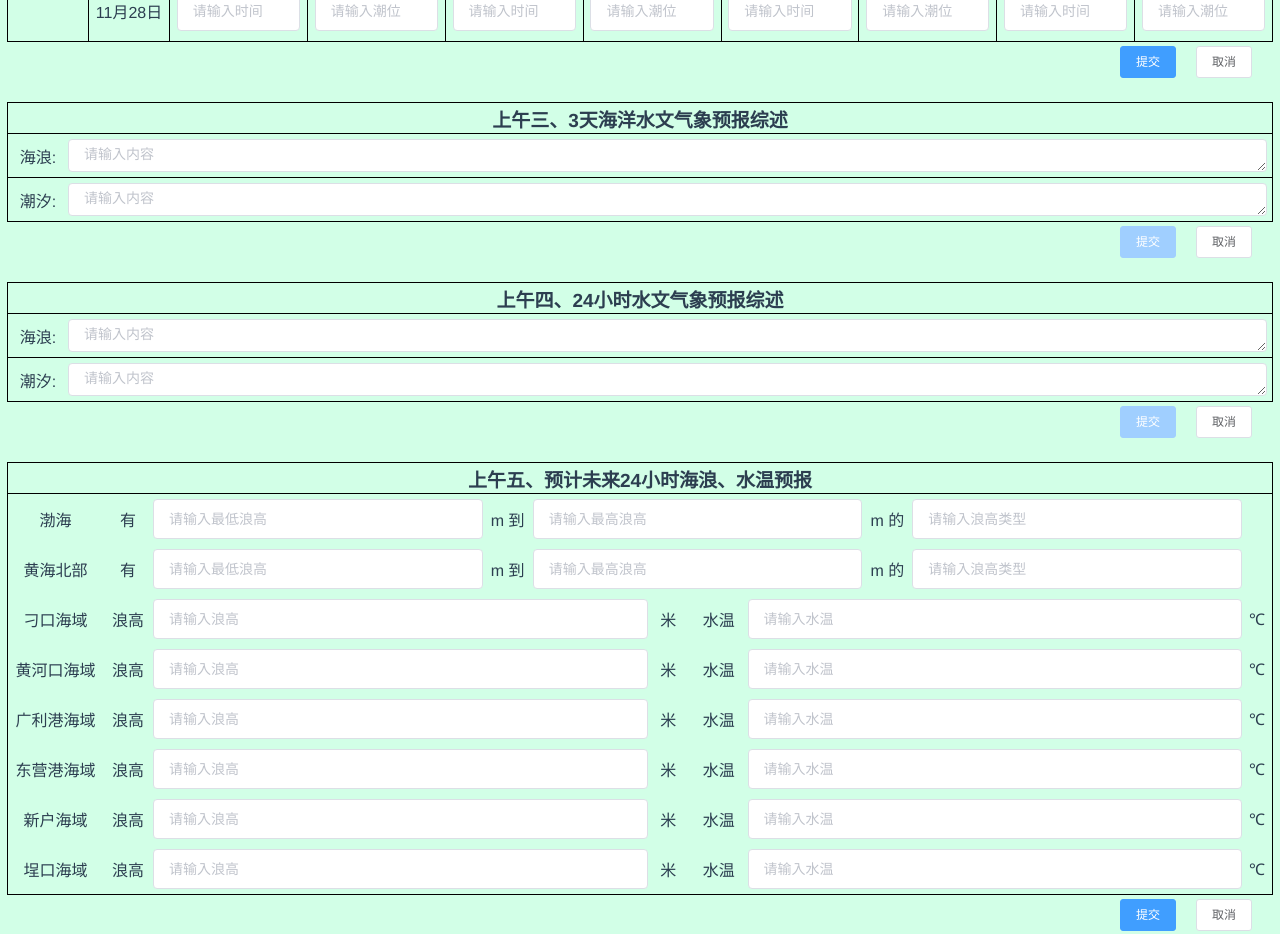
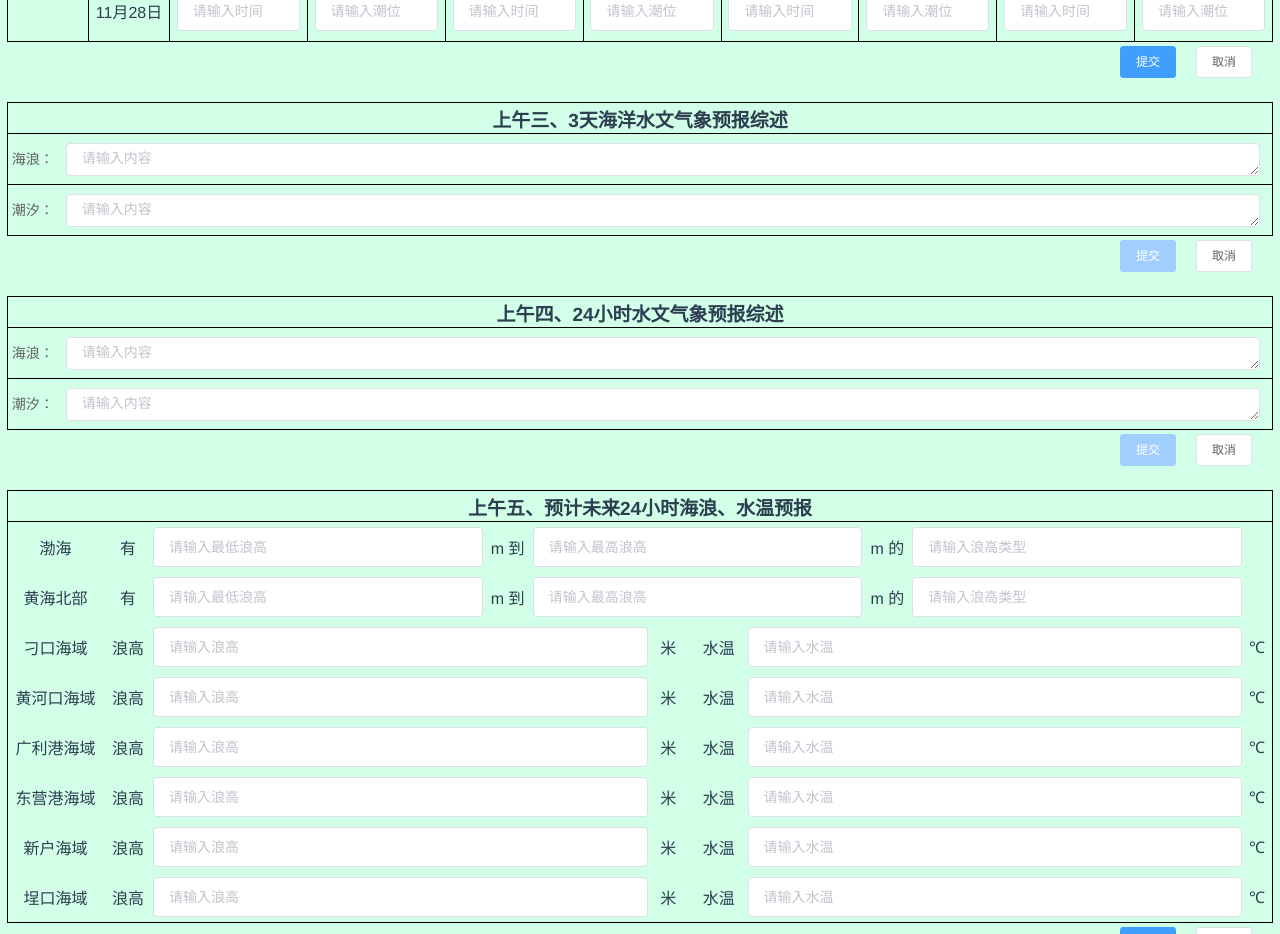
Before and after one commit to DirtyIndustry/am-shortterm-table, a Vue app: page /#/ in a window 1280 px wide. Shown: the part 1340-2274 px from the top of the page. Built offline with nearby package versions, Linux system fonts and the light colour scheme; no server answers.

Commit message:
table 3 4 validation.

```diff
--- a/src/components/AmShortTable3and4.vue
+++ b/src/components/AmShortTable3and4.vue
@@ -1,20 +1,14 @@
 <template>
     <div class="container">
         <div class="header-row border-bottom border-top border-left border-right">{{title}}</div>
-        <div class="table-body border-left border-right border-bottom">
-            <div class="table-body-row border-bottom">
-                <div class="table-body-row-header">海浪:</div>
-                <div class="table-body-row-content">
-                    <el-input type="textarea" autosize placeholder="请输入内容" v-model="localupperstring" :disabled="!editable || !iswindwave" @change="checkSubmit"></el-input>
-                </div>
-            </div>
-            <div class="table-body-row">
-                <div class="table-body-row-header">潮汐:</div>
-                <div class="table-body-row-content">
-                    <el-input type="textarea" autosize placeholder="请输入内容" v-model="locallowerstring" :disabled="!editable || !istide" @change="checkSubmit"></el-input>
-                </div>
-            </div>
-        </div>
+        <el-form class="table-body border-left border-right border-bottom" label-width="60px" status-icon :model="this" :rules="rules" ref="form">
+            <el-form-item class="table-body-row border-bottom" label="海浪：" prop="localupperstring">
+                <el-input class="input" type="textarea" autosize placeholder="请输入内容" v-model="localupperstring" :disabled="!editable || !iswindwave" @change="checkSubmit"></el-input>
+            </el-form-item>
+            <el-form-item class="table-body-row" label="潮汐：" prop="locallowerstring">
+                <el-input class="input" type="textarea" autosize placeholder="请输入内容" v-model="locallowerstring" :disabled="!editable || !istide" @change="checkSubmit"></el-input>
+            </el-form-item>
+        </el-form>
         <div class="button-row">
             <div class="separator-horizontal"></div>
             <el-button size="small" @click="cancelClick">取消</el-button>
@@ -40,7 +34,10 @@ export default class AmShortTable3and4 extends Vue {
     private myThis: any = this
     private localupperstring = ''
     private locallowerstring = ''
-
+    private rules = {
+        localupperstring: [{validator: this.validateWave, trigger: 'blur'}],
+        locallowerstring: [{validator: this.validateTide, trigger: 'blur'}]
+    }
     private get editable() {
         if (this.coltime.getFullYear() < new Date().getFullYear()) {
             return false
@@ -53,12 +50,7 @@ export default class AmShortTable3and4 extends Vue {
         }
     }
     public submitClick() {
-        if (this.checkValidate() === false) {
-            this.myThis.$notify.error({
-                title: '错误',
-                message: '数值不能为空'
-            })
-        } else if (this.iNeedSubmit === true) {
+        if (this.iNeedSubmit === true && this.checkValidate() === true) {
             this.valueChange()
         }
     }
@@ -90,13 +82,35 @@ export default class AmShortTable3and4 extends Vue {
     private needSubmitChange(value: boolean) {
         return value
     }
+    private validateWave(rule: any, value: string, callback: any) {
+        if (this.usertype !== 'fl') {
+            callback()
+        } else if (!value) {
+            callback(new Error(' '))
+        } else if (value === '-') {
+            callback()
+        } else {
+            callback()
+        }
+    }
+    private validateTide(rule: any, value: string, callback: any) {
+        if (this.usertype !== 'cx') {
+            callback()
+        } else if (!value) {
+            callback(new Error(' '))
+        } else if (value === '-') {
+            callback()
+        } else {
+            callback()
+        }
+    }
     private checkValidate() {
         let result = true
-        if (this.usertype === 'fl' && this.localupperstring === '') {
-            result = false
-        } else if (this.usertype === 'cx' && this.locallowerstring === '') {
-            result = false
-        }
+        this.myThis.$refs.form.validate((valid: boolean) => {
+            if (valid === false) {
+                result = false
+            }
+        })
         return result
     }
     private cancelClick() {
@@ -134,16 +148,16 @@ div {
     flex-direction: column;
 }
 .table-body-row {
-    width: 100%;
-    min-height: 40px;
-    flex-direction: row;
+    min-height: 50px;
+    margin-bottom: 0;
 }
-.table-body-row-header {
-    width: 60px;
+.input {
+    width: 99%;
 }
-.table-body-row-content {
-    flex: 1;
-    padding: 5px 5px 5px 0;
+.el-form-item >>> .el-form-item__content{
+    display: block;
+    width: 100% !important;
+    margin-left: 0 !important;
 }
 .border-bottom {
     border-bottom-width: 1px;
@@ -165,9 +179,6 @@ div {
     border-right-style: solid;
     border-right-color: #000;
 }
-.input {
-    width: 80%;
-}
 .button-row {
     height: 40px;
     width: 100%;
```
